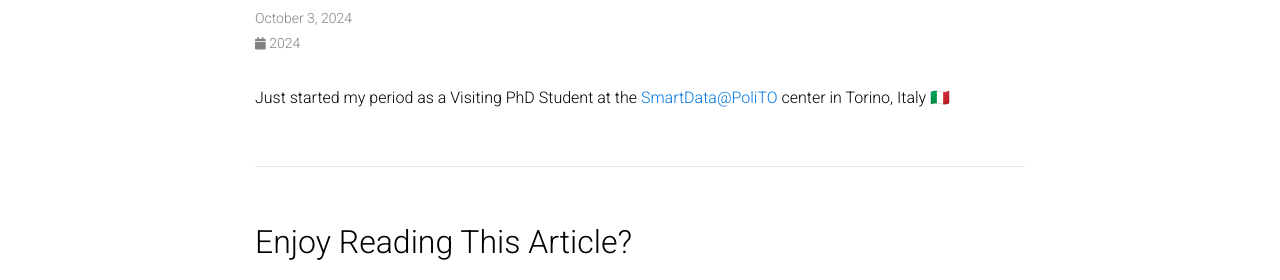
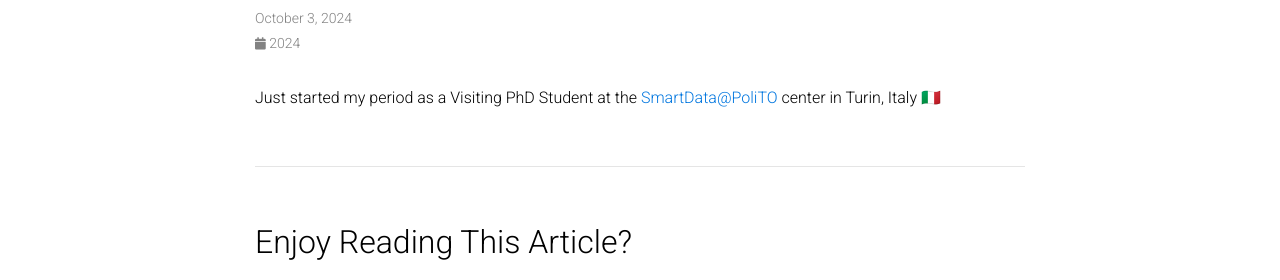
Before and after one commit to opgabriel/opgabriel.github.io, a Jekyll site: the page built from _news/20241003_polito.md, in a window 1280 px wide. Shown: the part 153-433 px from the top of the page. Built offline with Jekyll 4.4.1, drawn with Linux system fonts in a browser that asks for light colours; comment, search, counter and statistics services are not loaded; a style sheet for code colours, icons or effects is not loaded.

Commit message:
small adjustments

```diff
--- a/_news/20241003_polito.md
+++ b/_news/20241003_polito.md
@@ -5,4 +5,4 @@ date: 2024-10-03 16:11:00-0400
 inline: true
 ---
 
-Just started my period as a Visiting PhD Student at the <a href="https://smartdata.polito.it/"> SmartData@PoliTO</a> center in Torino, Italy 🇮🇹
+Just started my period as a Visiting PhD Student at the <a href="https://smartdata.polito.it/"> SmartData@PoliTO</a> center in Turin, Italy 🇮🇹
```
Also changed, not shown: _pages/about.md (+1 -1 lines).
